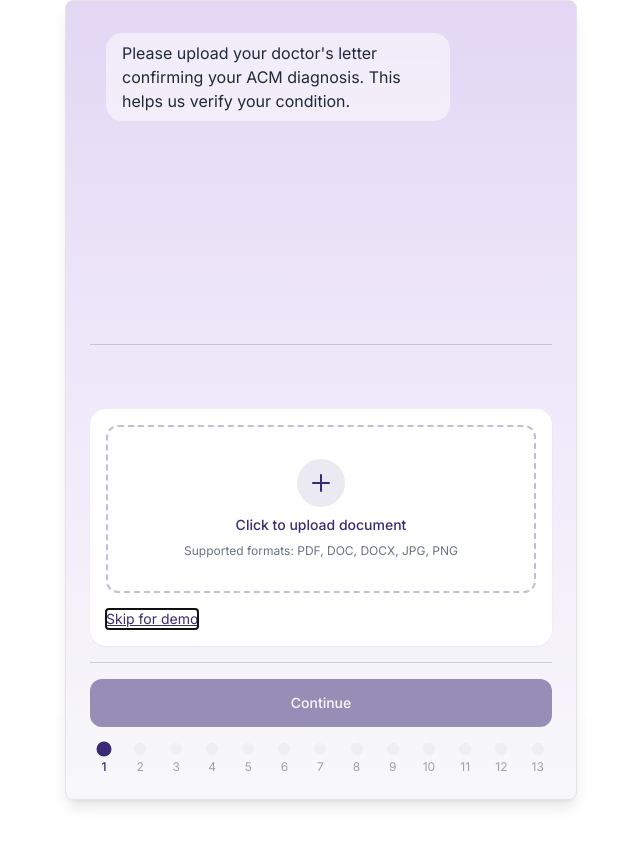
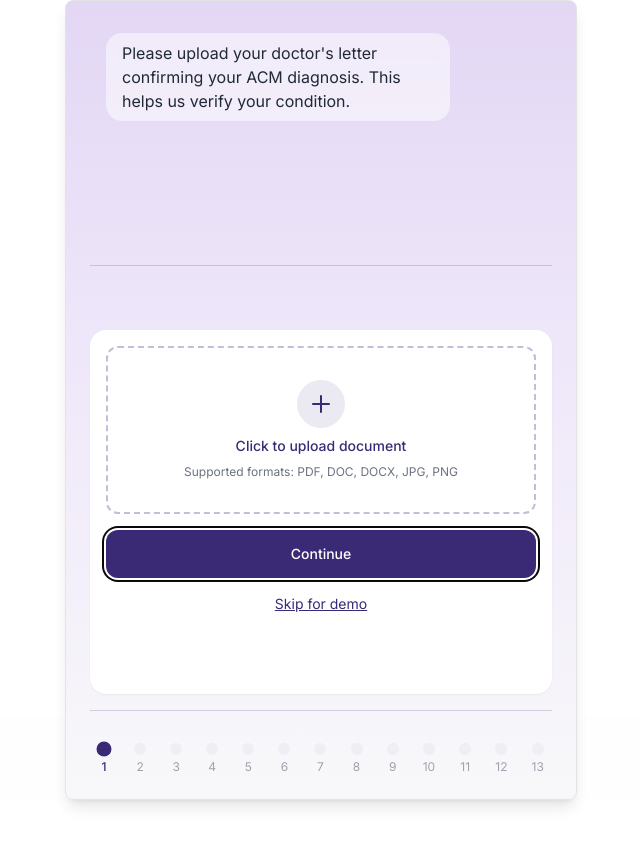
Before and after one commit to paulburkhardt/Rarely, a Next.js app: page / in a window 1280 px wide. Shown: the top 846 px of the page, without its empty margins (319-959 px from the left). Built offline with nearby package versions, Linux system fonts and the light colour scheme.

Commit message:
fixing onboarding partially

```diff
--- a/components/Onboarding.tsx
+++ b/components/Onboarding.tsx
@@ -103,19 +103,6 @@ export function Onboarding() {
 
   const handleNext = () => {
     // Add the user's answer to messages
-    if (currentMessage || step === 9 || step === 10) {
-      setMessages(prev => [...prev, {
-        type: 'answer',
-        content: step === 9
-          ? formatSelectedSymptoms(data.symptoms)
-          : step === 10
-          ? formatSelectedMedications(data.medications)
-          : step === 1
-          ? `Uploaded: ${currentMessage}`
-          : currentMessage
-      }]);
-    }
-
     // Store the data based on current step
     if (currentMessage || step === 9 || step === 10) {
       switch (step) {
@@ -202,7 +189,7 @@ export function Onboarding() {
 
   const handleComplete = () => {
     // Save data to localStorage or your backend
-    localStorage.setItem('onboardingComplete', 'true');
+    //localStorage.setItem('onboardingComplete', 'true');
     localStorage.setItem('patientData', JSON.stringify(data));
     window.location.href = '/';
   };
@@ -228,11 +215,11 @@ export function Onboarding() {
   };
 
   return (
-    <div className="min-h-screen ">
+    <div className="flex flex-col min-h-screen">
       <Dialog open={true}>
         <DialogContent className="h-screen w-screen max-w-none m-0 bg-gradient-to-b from-[#E3D7F4] via-[#f0e9fa] to-[#f8f8fa] rounded-none flex flex-col [&>button]:hidden bg-transparent">
           {/* Message history - scrollable */}
-          <div className="h-[60%] overflow-y-auto px-4 py-2 space-y-4">
+          <div className="h-[100%] overflow-y-auto px-4 py-2 space-y-4">
             {messages.map((message, index) => (
               <div
                 key={index}
@@ -256,19 +243,37 @@ export function Onboarding() {
           <div className={`max-h-[40%] ${step !== 13 ? 'border-t border-[#3a2a76]/20' : ''} bg-transparent p-6`}>
             <div className="space-y-6">
             {step === 3 && (
+                <div className="flex flex-col gap-4 pb-16">
                   <Input
                     type="date"
                     value={currentMessage}
                     onChange={(e) => setCurrentMessage(e.target.value)}
-                  className="w-full px-4 py-3 h-12 bg-white rounded-xl border-0 focus:outline-none focus:ring-2 focus:ring-[#3a2a76]/50"
+                    className="w-full px-4 py-3 h-12 bg-white rounded-xl border-0 focus:outline-none focus:ring-2 focus:ring-[#3a2a76]/50 text-base md:text-sm"
+                    style={{
+                      minHeight: '48px',
+                      fontSize: '16px',
+                      touchAction: 'manipulation',
+                      WebkitAppearance: 'none',
+                      MozAppearance: 'none',
+                      appearance: 'none',
+                    }}
                   />
+                  <Button
+                    onClick={handleNext}
+                    className="w-full h-12 bg-[#3a2a76] hover:bg-[#a680db] text-white font-medium rounded-xl"
+                  >
+                    Continue
+                  </Button>
+                </div>
               )}
 
               {(step === 5 || step === 7 || step === 12) && (
-                <div className="flex justify-center gap-4">
+                <div className="flex justify-center gap-4 pb-16">
                   <Button
                     variant={currentMessage.toLowerCase() === 'yes' ? 'default' : 'outline'}
-                    onClick={() => setCurrentMessage('Yes')}
+                    onClick={() => {setCurrentMessage('Yes');
+                      handleNext();
+                    }}
                     className={`flex-1 h-12 text-base font-medium rounded-xl ${
                       currentMessage.toLowerCase() === 'yes'
                         ? 'bg-[#3a2a76] hover:bg-[#a680db] text-white'
@@ -279,7 +284,9 @@ export function Onboarding() {
                   </Button>
                   <Button
                     variant={currentMessage.toLowerCase() === 'no' ? 'default' : 'outline'}
-                    onClick={() => setCurrentMessage('No')}
+                    onClick={() => {setCurrentMessage('No');
+                      handleNext()
+                    }}
                     className={`flex-1 h-12 text-base font-medium rounded-xl ${
                       currentMessage.toLowerCase() === 'no'
                         ? 'bg-[#3a2a76] hover:bg-[#a680db] text-white'
@@ -292,21 +299,31 @@ export function Onboarding() {
               )}
 
               {step === 8 && (
-                <div className="flex justify-start">
-                  <div className="rounded-2xl px-4 py-2 max-w-[80%] bg-white backdrop-blur-[2px] w-full">
+                <div className="flex flex-col gap-4 w-full pb-16">
+                  <div className="rounded-2xl bg-white backdrop-blur-[2px] w-full">
                     <Select
                       value={currentMessage}
-                      onValueChange={(value) => setCurrentMessage(value)}
+                      onValueChange={(value) => {
+                        setCurrentMessage(value);
+                        // Optional: automatically proceed after selection
+                        // handleNext();
+                      }}
                     >
-                      <SelectTrigger className="w-full border-0 bg-white focus:ring-0">
+                      <SelectTrigger
+                        className="w-full h-12 px-4 py-3 border-0 bg-white focus:ring-2 focus:ring-[#3a2a76]/50 rounded-xl text-base"
+                      >
                         <SelectValue placeholder="Select your mutation" />
                       </SelectTrigger>
-                      <SelectContent>
+                      <SelectContent
+                        className="max-h-[300px] overflow-y-auto bg-white rounded-xl border-0 shadow-lg"
+                        position="popper"
+                        sideOffset={4}
+                      >
                         {geneticMutations.map(mutation => (
                           <SelectItem
                             key={mutation}
                             value={mutation}
-                            className="cursor-pointer"
+                            className="cursor-pointer py-3 px-4 hover:bg-[#3a2a76]/10 focus:bg-[#3a2a76]/10"
                           >
                             {mutation}
                           </SelectItem>
@@ -314,22 +331,40 @@ export function Onboarding() {
                       </SelectContent>
                     </Select>
                   </div>
+
+                  {/* Add Continue button after selection */}
+                  {currentMessage && (
+                    <Button
+                      onClick={handleNext}
+                      className="w-full h-12 bg-[#3a2a76] hover:bg-[#a680db] text-white font-medium rounded-xl"
+                    >
+                      Continue
+                    </Button>
+                  )}
                 </div>
               )}
 
               {(step === 2 || step === 4 || step === 6 || step === 11) && (
+                <div className="flex flex-col gap-4 pb-16">
                   <Input
                     value={currentMessage}
                     onChange={(e) => setCurrentMessage(e.target.value)}
                     placeholder="Type your answer..."
                     className="w-full px-4 py-3 h-12 bg-white rounded-xl border-0 focus:outline-none focus:ring-2 focus:ring-[#3a2a76]/50"
                   />
+                  <Button
+                    onClick={handleNext}  // Make sure this is here
+                    className="w-full h-12 bg-[#3a2a76] hover:bg-[#a680db] text-white font-medium rounded-xl"
+                  >
+                    Continue
+                  </Button>
+                </div>
               )}
 
               {(step === 9 || step === 10) && (
-                <div className="flex justify-start w-full">
+                <div className="flex flex-col gap-4 w-full">
                   <div className="rounded-2xl w-full bg-transparent">
-                    <div className="max-h-[25vh] overflow-y-auto">
+                    <div className="max-h-[15vh] sm:max-h-[20vh] md:max-h-[30vh] overflow-y-auto">
                       <div className="space-y-2">
                         {[...(step === 9 ? commonSymptoms : commonMedications),
                           ...(step === 9
@@ -475,6 +510,15 @@ export function Onboarding() {
                       </div>
                     </div>
                   </div>
+
+                  <div className="pb-16">
+                    <Button
+                      onClick={handleNext}
+                      className="w-full h-12 bg-[#3a2a76] hover:bg-[#a680db] text-white font-medium rounded-xl"
+                    >
+                      Continue
+                    </Button>
+                  </div>
                 </div>
               )}
             </div>
@@ -530,6 +574,14 @@ export function Onboarding() {
                   </label>
                 </div>
 
+                <div className="flex flex-col gap-4 mt-4">
+                  <Button
+                    onClick={handleNext}
+                    className="w-full h-12 bg-[#3a2a76] hover:bg-[#a680db] text-white font-medium rounded-xl"
+                  >
+                    Continue
+                  </Button>
+
                   <button
                     onClick={() => {
                       setCurrentMessage('demo_letter.pdf');
@@ -538,22 +590,15 @@ export function Onboarding() {
                         doctorLetter: 'demo_letter.pdf'
                       }));
                     }}
-                  className="mt-4 text-sm text-[#3a2a76] hover:text-[#a680db] underline"
+                    className="text-sm text-[#3a2a76] hover:text-[#a680db] underline pb-16"
                   >
                     Skip for demo
                   </button>
                 </div>
               </div>
+            </div>
           )}
           <div className={`sticky bottom-0 pt-4 bg-transparent ${step !== 13 ? 'border-t border-[#3a2a76]/20' : ''}`}>
-            <Button
-              onClick={step === 13 ? handleComplete : handleNext}
-              className="w-full h-12 bg-[#3a2a76] hover:bg-[#a680db] text-white font-medium rounded-xl"
-              disabled={step === 1 && !currentMessage}
-            >
-              {step === 13 ? 'Complete Setup' : 'Continue'}
-            </Button>
-
             <div className="flex justify-between items-center px-2 mt-4">
               {[1, 2, 3, 4, 5, 6, 7, 8, 9, 10, 11, 12, 13].map((s) => (
                 <div key={s} className="flex flex-col items-center gap-1">
```
Lines whose indentation alone changed are shown as unchanged.
